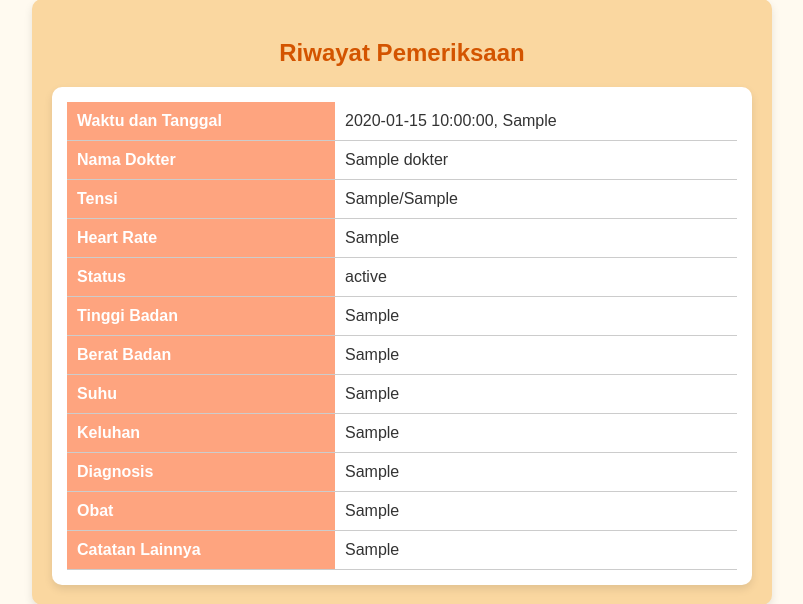
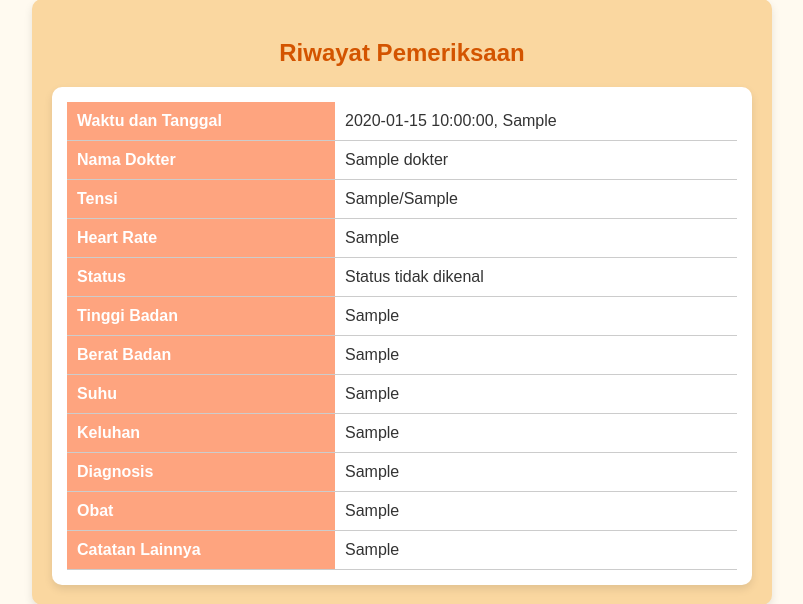
Before and after one commit to AufarR/sik-tubes, a PHP site: page /pasien/riwayat.php?id=1 in a window 1280 px wide. Shown: the part 101-705 px from the top of the page, without its empty margins (238-1041 px from the left). Run offline with PHP 8.4, Linux system fonts and the light colour scheme; the visitor is signed in with stand-in values (Sample User, id 1); tables that the repository leaves empty or names only in its code hold one stand-in row (values such as "Sample post").

Commit message:
pasien update

```diff
--- a/pasien/riwayat.php
+++ b/pasien/riwayat.php
@@ -65,7 +65,25 @@ $conn->close();
                         </tr>
                         <tr>
                             <th>Status</th>
-                            <td><?php echo htmlspecialchars($data['status']); ?></td>
+                            <td>
+                          <?php
+                            switch ($data['status']) {
+                              case 0:
+                                  $status_desc = "Pendaftaran diterima";
+                                  break;
+                              case 1:
+                                  $status_desc = "Menunggu dokter";
+                                  break;
+                              case 2:
+                                  $status_desc = "Selesai";
+                                  break;
+                              case 3:
+                                  $status_desc = "Dibatalkan";
+                                  break;
+                              default:
+                                  $status_desc = "Status tidak dikenal";
+                          }
+                            echo htmlspecialchars($status_desc); ?></td>
                         </tr>
                         <tr>
                             <th>Tinggi Badan</th>
```
